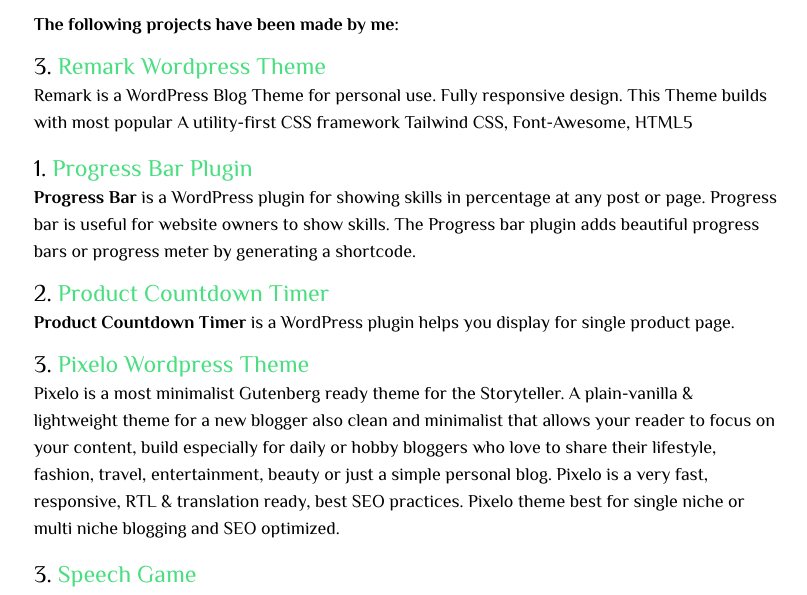
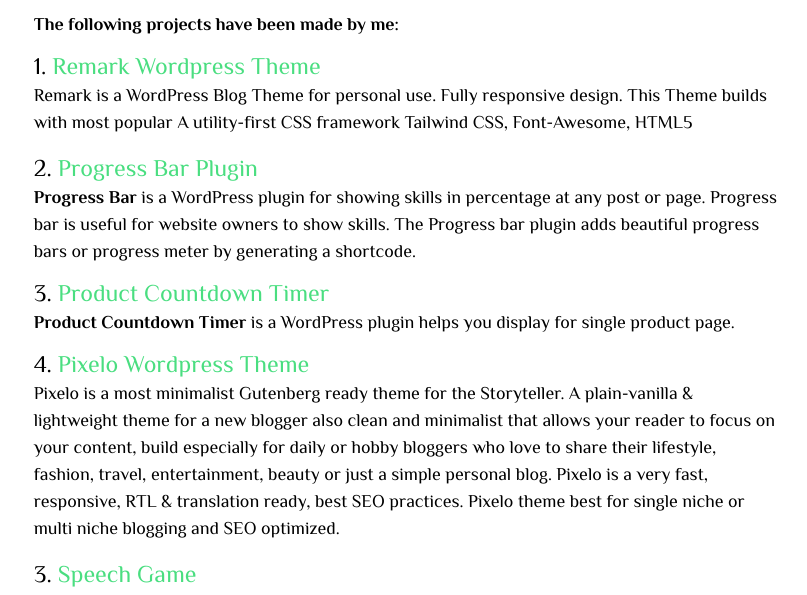
Before and after one commit to ariful93/arif-im, a website: page index.html in a window 1280 px wide. Shown: the part 485-1080 px from the top of the page, without its empty margins (233-1040 px from the left). Drawn offline with Linux system fonts and the light colour scheme.

Commit message:
Modify product serial number

```diff
--- a/index.html
+++ b/index.html
@@ -31,24 +31,24 @@
 
       <p class="text-black-gradient mb-3 font-semibold">The following projects have been made by me:</p>
 
-      <h3 class="text-2xl">3. <a target="_blank" class="text-green-400"
+      <h3 class="text-2xl">1. <a target="_blank" class="text-green-400"
           href="https://wordpress.org/themes/remark/">Remark Wordpress
           Theme</a></h3>
       <p class="mb-4">Remark is a WordPress Blog Theme for personal use. Fully responsive design. This Theme builds with most popular A utility-first CSS framework Tailwind CSS, Font-Awesome, HTML5</p>
 
-      <h3 class="text-2xl">1. <a class="text-green-400" target="_blank"
+      <h3 class="text-2xl">2. <a class="text-green-400" target="_blank"
           href="https://wordpress.org/plugins/skill-bar-wp/">Progress Bar
           Plugin</a></h3>
       <p class="mb-3"><b>Progress Bar</b> is a WordPress plugin for showing skills in percentage at any post or page.
         Progress bar is useful for website owners to show skills. The Progress bar plugin adds beautiful progress bars
         or progress meter by generating a shortcode.</p>
 
-      <h3 class="text-2xl">2. <a target="_blank" class="text-green-400"
+      <h3 class="text-2xl">3. <a target="_blank" class="text-green-400"
           href="https://wordpress.org/plugins/wpf-product-countdown-timer/">Product Countdown Timer</a></h3>
       <p class="mb-3"><b>Product Countdown Timer</b> is a WordPress plugin helps you display for single product page.
       </p>
 
-      <h3 class="text-2xl">3. <a target="_blank" class="text-green-400"
+      <h3 class="text-2xl">4. <a target="_blank" class="text-green-400"
           href="https://wordpress.org/themes/pixelo/">Pixelo Wordpress
           Theme</a></h3>
       <p class="mb-4">Pixelo is a most minimalist Gutenberg ready theme for the Storyteller. A plain-vanilla &
```
